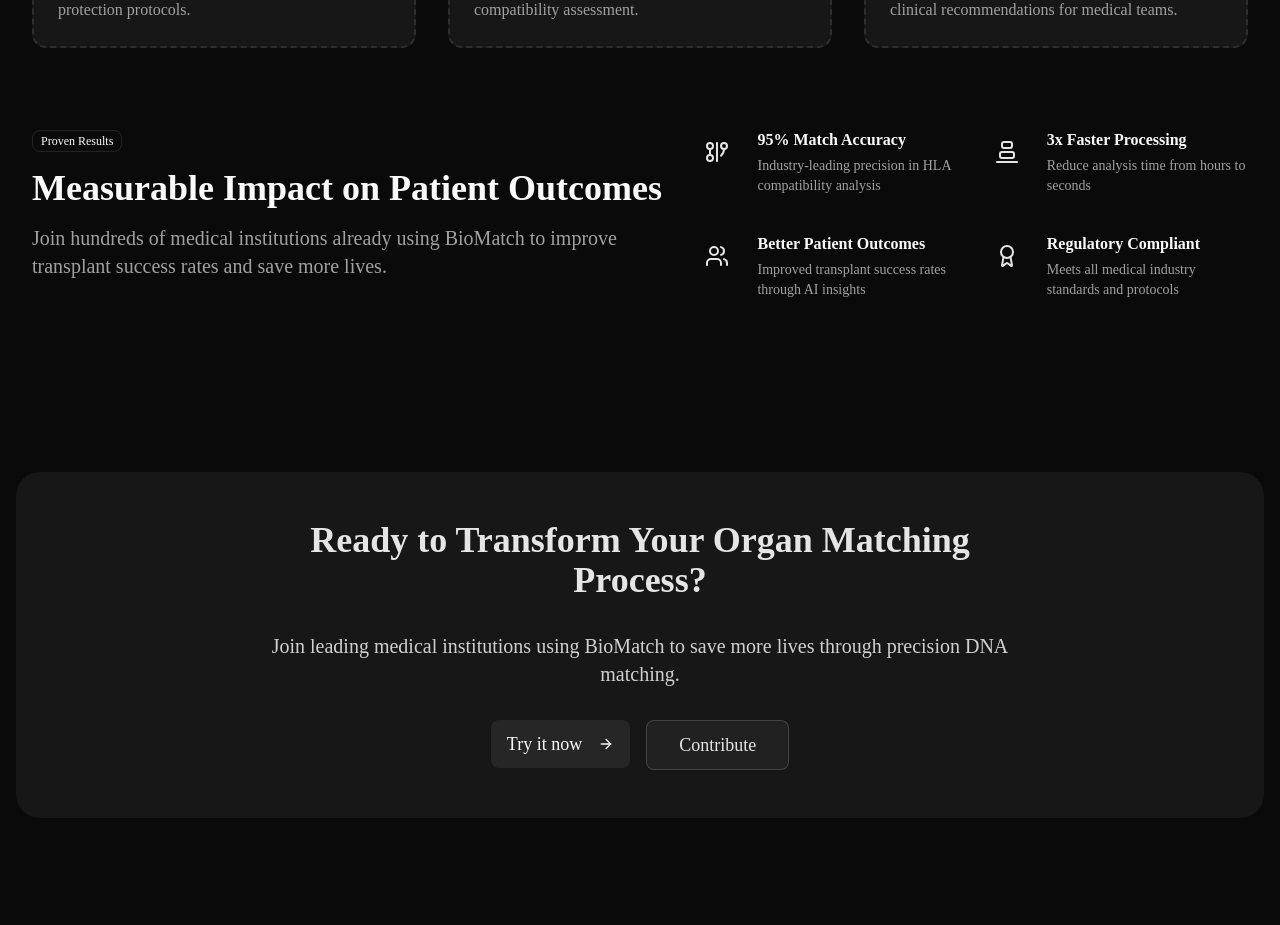
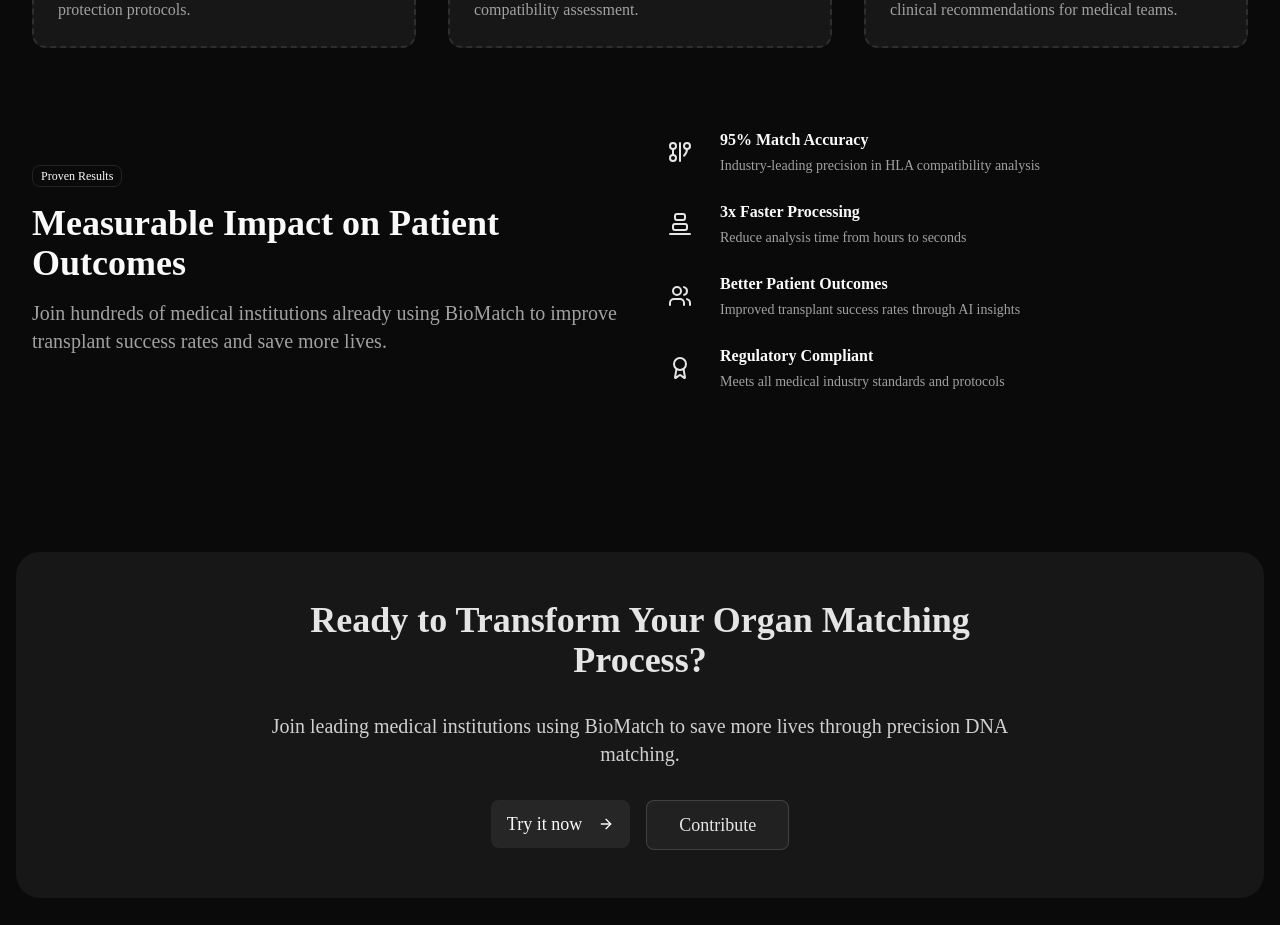
Before and after one commit to mikaelendale/BioMatch, a React (Vite) app: page / in a window 1280 px wide. Shown: the part 1820-2745 px from the top of the page. Built offline with nearby package versions, Linux system fonts and the light colour scheme; no server answers; a web font is replaced by a local one; what groq-sdk would draw is missing.

Commit message:
Update Landing.tsx

```diff
--- a/src/Landing.tsx
+++ b/src/Landing.tsx
@@ -233,8 +233,9 @@
             <section id="benefits" className="py-20 w-full max-w-7xl mx-auto px-4">
                 <div className="container mx-auto px-4">
                     <div className="items-center mx-auto justify-center *:flex">
-                        <div className="space-y-8">
-                            <div>
+                        <div className="flex flex-col sm:flex-row gap-8">
+                            {/* Proven Results Section */}
+                            <div className="w-full sm:w-1/2 flex flex-col justify-center">
                                 <Badge variant="outline" className="mb-4">
                                     Proven Results
                                 </Badge>
@@ -245,7 +246,9 @@
                                 </p>
                             </div>
 
-                            <div className="grid sm:grid-cols-2 gap-6">
+                            {/* Benefits Section */}
+                            <div className="w-full sm:w-1/2">
+                                <div className="grid grid-cols-1 gap-6">
                                     {benefits.map((benefit, index) => (
                                         <div key={index} className="flex gap-4">
                                             <div className="w-12 h-12 rounded-lg flex items-center justify-center flex-shrink-0">
@@ -257,6 +260,7 @@
                                             </div>
                                         </div>
                                     ))}
+                                </div>
                             </div>
                         </div>
                     </div>
```
Lines whose indentation alone changed are shown as unchanged.
